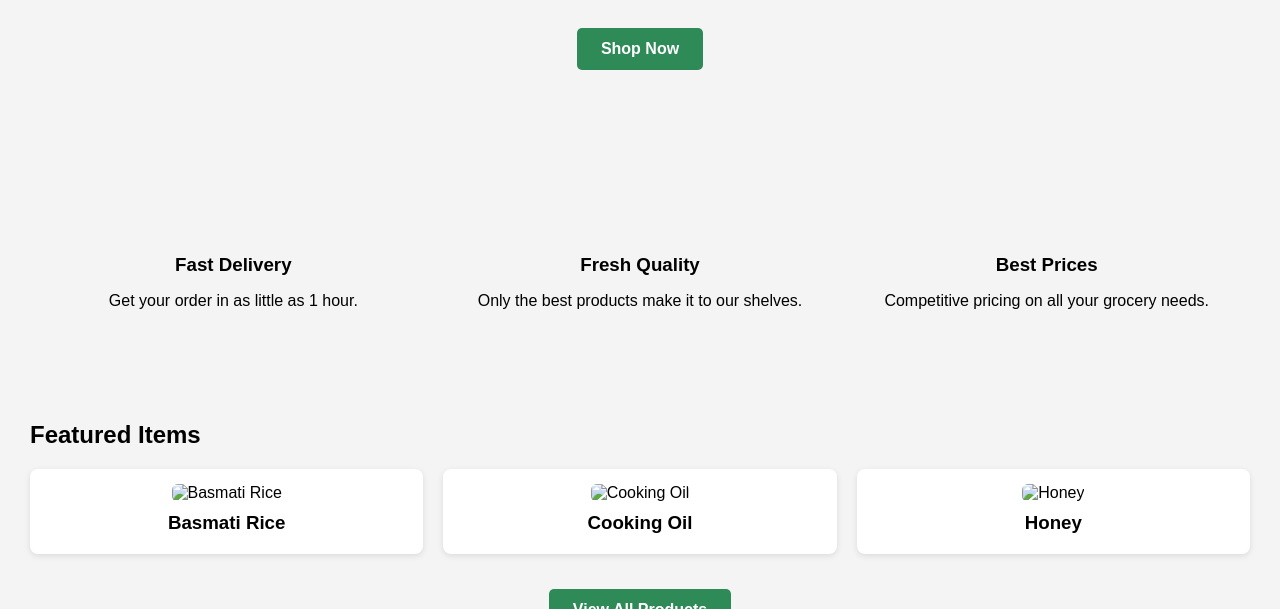
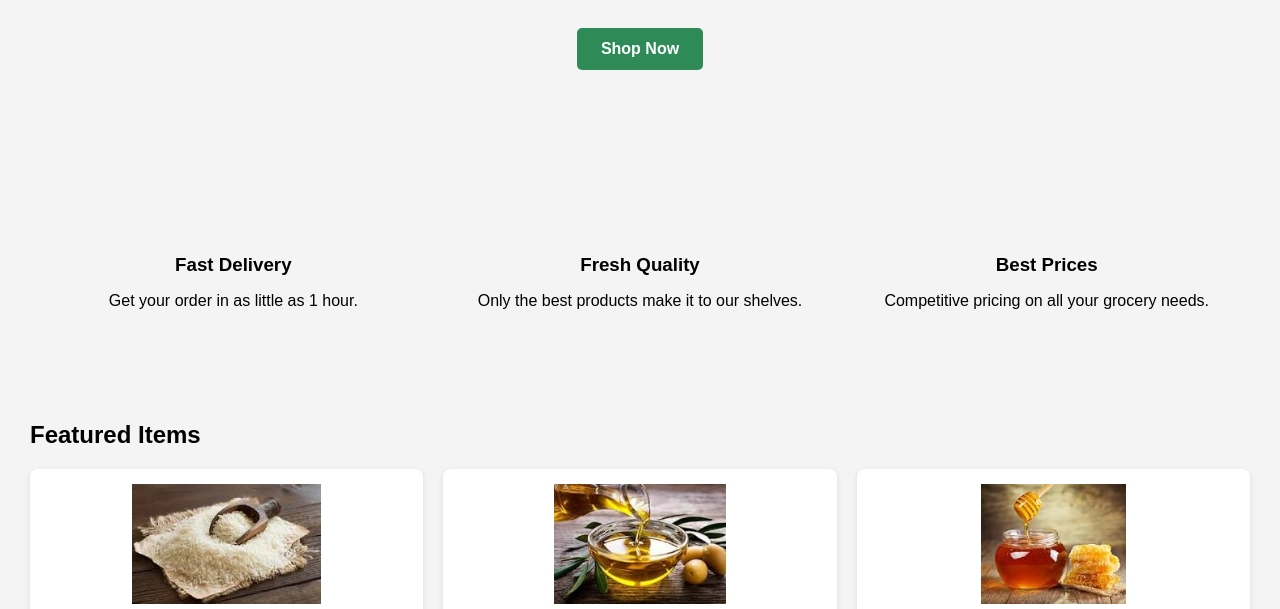
Before and after one commit to Girinathan72/ecommercee, a plain HTML site: page index.html in a window 1280 px wide. Shown: the part 343-952 px from the top of the page. Drawn offline with Linux system fonts and the light colour scheme.

Commit message:
Update index.html

```diff
--- a/index.html
+++ b/index.html
@@ -52,15 +52,15 @@
     <h2>Featured Items</h2>
     <div class="products">
         <div class="product">
-            <img src="rice.jpeg" alt="Basmati Rice">
+            <img src="images/rice.jpeg" alt="Basmati Rice">
             <h3>Basmati Rice</h3>
         </div>
         <div class="product">
-            <img src="oil.jpeg" alt="Cooking Oil">
+            <img src="images/oil.jpeg" alt="Cooking Oil">
             <h3>Cooking Oil</h3>
         </div>
         <div class="product">
-            <img src="honey.jpeg" alt="Honey">
+            <img src="images/honey.jpeg" alt="Honey">
             <h3>Honey</h3>
         </div>
     </div>
```
